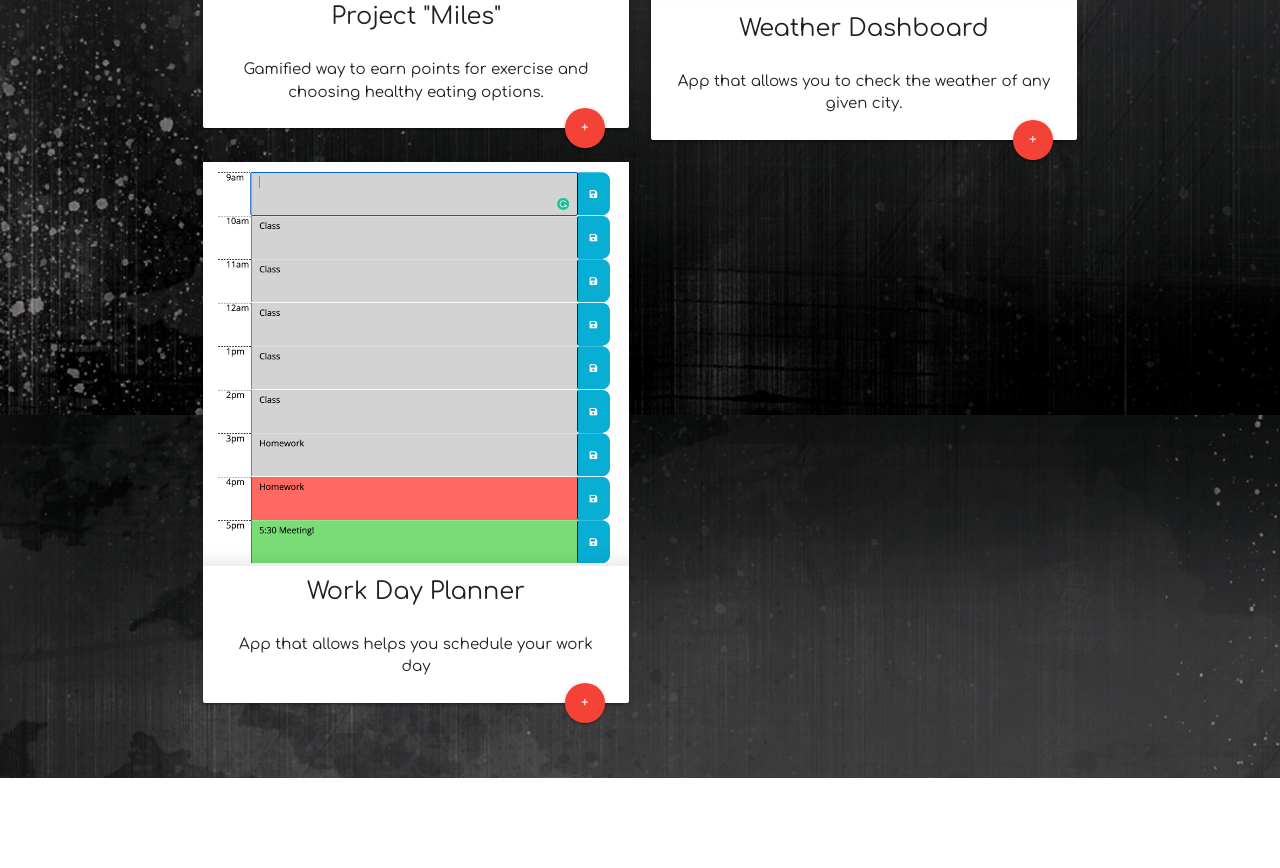
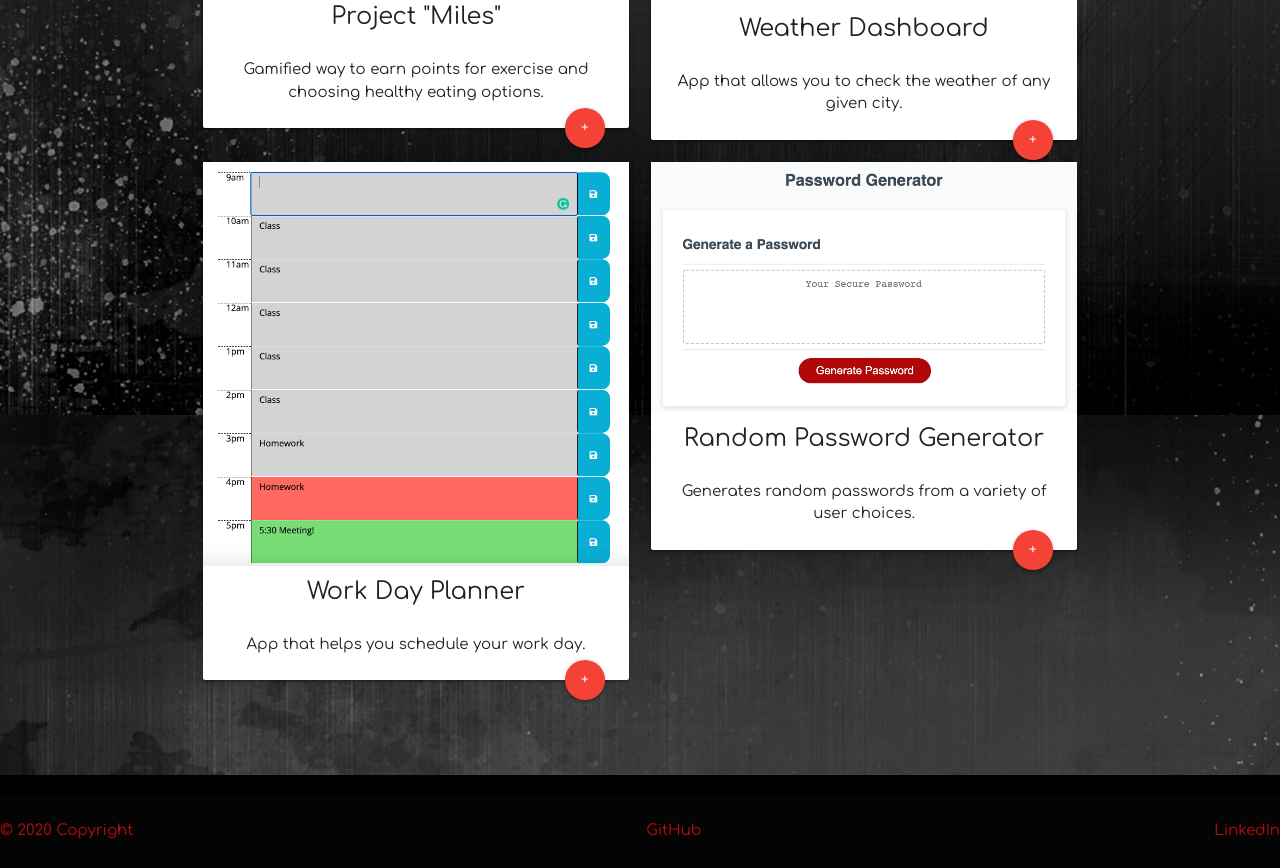
Before and after one commit to Colin-Whitcomb/Portfolio, a plain HTML site: page portfolio.html in a window 1280 px wide. Shown: the part 819-1687 px from the top of the page. Before the commit the page ends 1597 px from the top, so only its background shows below. Drawn offline with nearby package versions, Linux system fonts and the light colour scheme.

Commit message:
Added footer, logo, styling.

```diff
--- a/portfolio.html
+++ b/portfolio.html
@@ -15,7 +15,7 @@
 <body>
     <nav>
         <div class="nav-wrapper">
-            <a href="index.html" class="brand-logo left">Logo</a>
+            <a href="index.html" class="brand-logo left"><img id="logo" src="images/Logo.png"></a>
             <ul class="right">
                 <li><a href="portfolio.html">Portfolio</a></li>
                 <li><a href="home.html">About Me</a></li>
@@ -37,7 +37,8 @@
                 <div class="card">
                     <img id="proj1" src="images/ss-bw.png">
                     <span class="card-title">Project "Miles"</span>
-                    <a class="btn-floating halfway-fab waves-effect waves-light red" style="background-color: rgb(184, 13, 13);">+<i class="material-icons"></i></a>
+                    <a class="btn-floating halfway-fab waves-effect waves-light red"
+                        style="background-color: rgb(184, 13, 13);">+<i class="material-icons"></i></a>
                     <div class="card-content">
                         <p>Gamified way to earn points for exercise and choosing healthy eating options.</p>
                     </div>
@@ -48,7 +49,8 @@
                     <div class="card">
                         <img id="proj1" src="images/weather.png">
                         <span class="card-title">Weather Dashboard</span>
-                        <a class="btn-floating halfway-fab waves-effect waves-light red" style="background-color: rgb(184, 13, 13);">+<i class="material-icons"></i></a>
+                        <a class="btn-floating halfway-fab waves-effect waves-light red"
+                            style="background-color: rgb(184, 13, 13);">+<i class="material-icons"></i></a>
                         <div class="card-content">
                             <p>App that allows you to check the weather of any given city.</p>
                         </div>
@@ -59,15 +61,42 @@
                         <div class="card">
                             <img id="proj1" src="images/workday.png">
                             <span class="card-title">Work Day Planner</span>
-                            <a class="btn-floating halfway-fab waves-effect waves-light red" style="background-color: rgb(184, 13, 13);">+<i class="material-icons"></i></a>
+                            <a class="btn-floating halfway-fab waves-effect waves-light red"
+                                style="background-color: rgb(184, 13, 13);">+<i class="material-icons"></i></a>
                             <div class="card-content">
-                                <p>App that allows helps you schedule your work day</p>
+                                <p>App that helps you schedule your work day.</p>
                             </div>
                         </div>
                     </div>
+                    <div class="row">
+                        <div class="col s12 m6 center-align">
+                            <div class="card">
+                                <img id="proj1" src="images/pswrd.png">
+                                <span class="card-title">Random Password Generator</span>
+                                <a class="btn-floating halfway-fab waves-effect waves-light red"
+                                    style="background-color: rgb(184, 13, 13);">+<i class="material-icons"></i></a>
+                                <div class="card-content">
+                                    <p>Generates random passwords from a variety of user choices.</p>
+                                </div>
+                            </div>
+                        </div>
 
+                    </div>
+                </div>
+            </div>
         </div>
+    </div>
+
+    <footer class="page-footer">
+        <div class="footer-copyright">
+          <p class="footerBtn">© 2020 Copyright</p>
+          <p><a href="https://github.com/Colin-Whitcomb?tab=repositories" class="footerBtn">GitHub</a></p>
+          <p><a href="https://www.linkedin.com/in/colin-whitcomb-b808301a6/" class="footerBtn">LinkedIn</a></p>
+          </div>
+        </div>
+      </footer>
+
+
         <script src="script.js"></script>
-</body>
-
+    </body>
 </html>
--- a/style.css
+++ b/style.css
@@ -1,7 +1,14 @@
 body {
     background-image: url("Images/bkgrd_img.jpg");
     font-family: 'Comfortaa', cursive;
+    display: flex;
+    min-height: 100vh;
+    flex-direction: column;
 }
+
+main {
+    flex: 1 0 auto;
+  }
 
 h3 {
     color: lightgray;
@@ -62,3 +69,22 @@ h3 {
     max-width: 30%;
     align-content: flex-start;
 }
+
+.page-footer {
+    background-color: black;
+    text-align: center;
+    float: none;
+}
+
+.footerBtn {
+    color: rgb(184, 13, 13);
+}
+
+#logo {
+    max-height: 5vh;
+}
+
+#frontLogo {
+    max-height: 200px;
+    align-content: center;
+}
```
Also changed, not shown: contact.html (+1 -1 lines), home.html (+11 -1 lines), index.html (+4 -0 lines), images/Logo.png (added).
